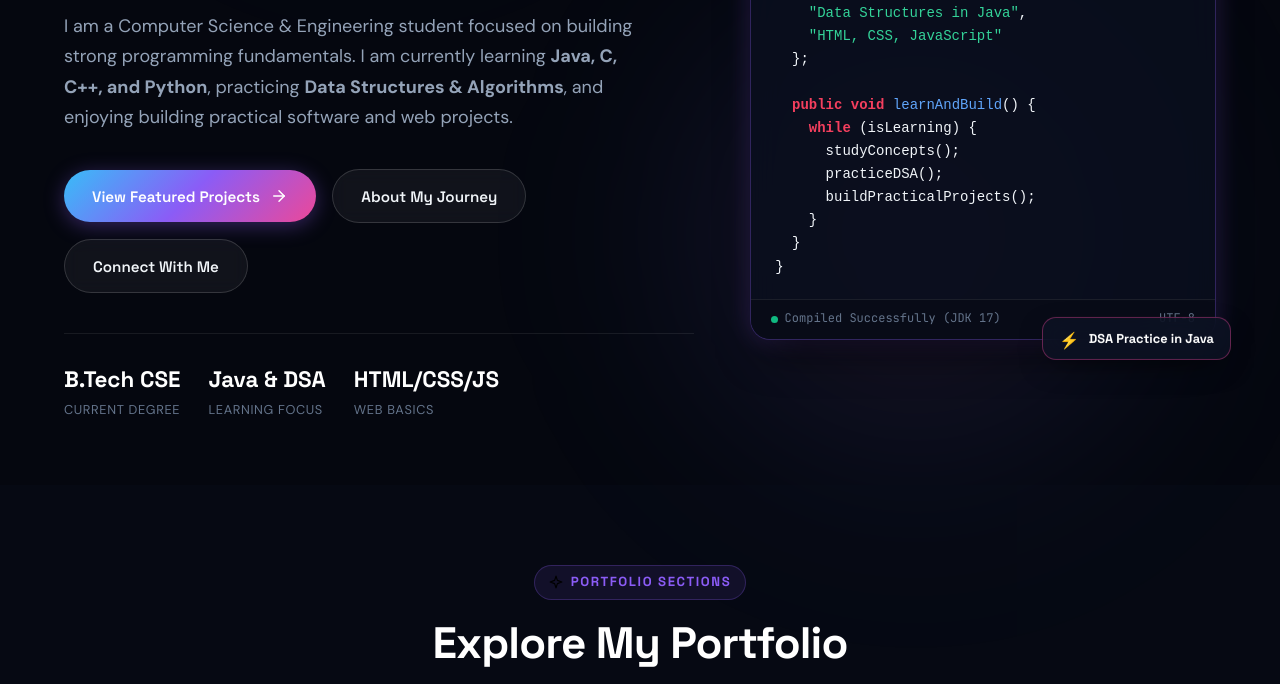
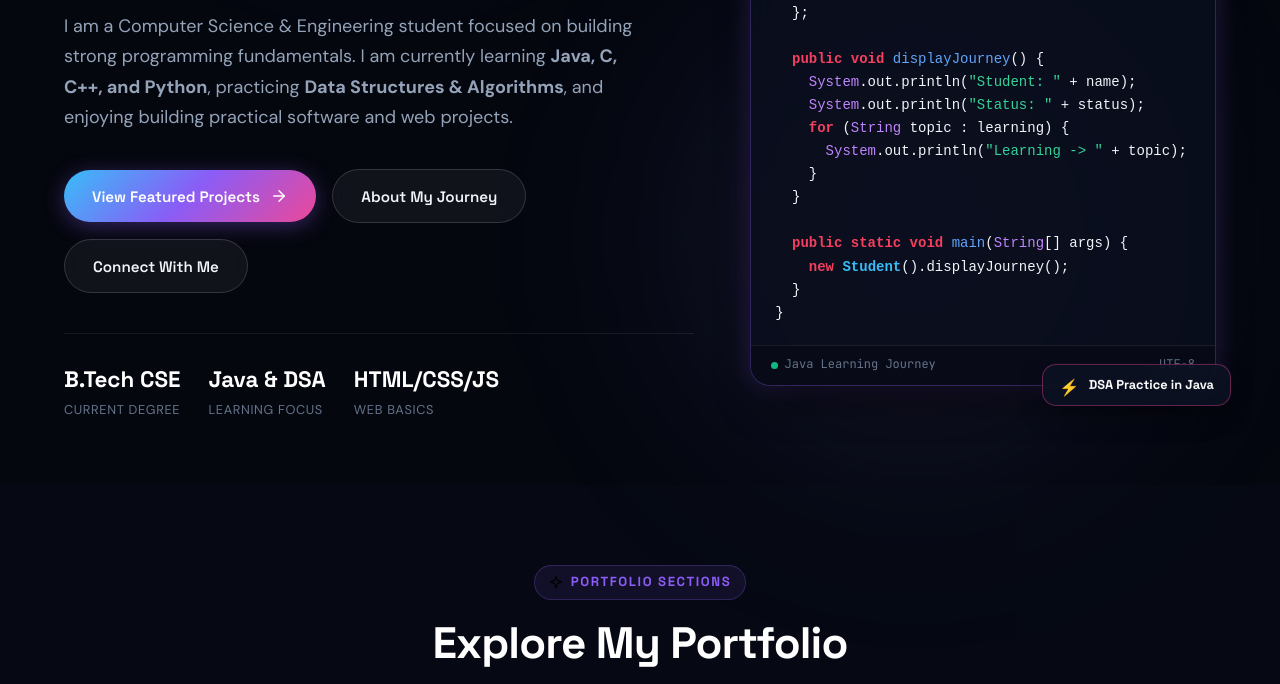
Before and after one commit to Abhi-Poddar1423/abhishek-portfolio, a plain HTML site: page index.html in a window 1280 px wide. Shown: the part 416-1100 px from the top of the page. Drawn offline with Linux system fonts and the light colour scheme.

Commit message:
update: make Student.java self-contained valid Java with Java Learning Journey footer

```diff
--- a/index.html
+++ b/index.html
@@ -219,12 +219,16 @@
     <span class="token-string">"HTML, CSS, JavaScript"</span>
   };
 
-  <span class="token-keyword">public void</span> <span class="token-method">learnAndBuild</span>() {
-    <span class="token-keyword">while</span> (isLearning) {
-      studyConcepts();
-      practiceDSA();
-      buildPracticalProjects();
+  <span class="token-keyword">public void</span> <span class="token-method">displayJourney</span>() {
+    <span class="token-type">System</span>.out.println(<span class="token-string">"Student: "</span> + name);
+    <span class="token-type">System</span>.out.println(<span class="token-string">"Status: "</span> + status);
+    <span class="token-keyword">for</span> (<span class="token-type">String</span> topic : learning) {
+      <span class="token-type">System</span>.out.println(<span class="token-string">"Learning -> "</span> + topic);
     }
+  }
+
+  <span class="token-keyword">public static void</span> <span class="token-method">main</span>(<span class="token-type">String</span>[] args) {
+    <span class="token-keyword">new</span> <span class="token-class">Student</span>().displayJourney();
   }
 }</code></pre>
               </div>
@@ -232,7 +236,7 @@
               <div class="code-window-footer">
                 <div class="status-indicator">
                   <span class="status-dot-sm"></span>
-                  <span>Compiled Successfully (JDK 17)</span>
+                  <span>Java Learning Journey</span>
                 </div>
                 <span>UTF-8</span>
               </div>
```
